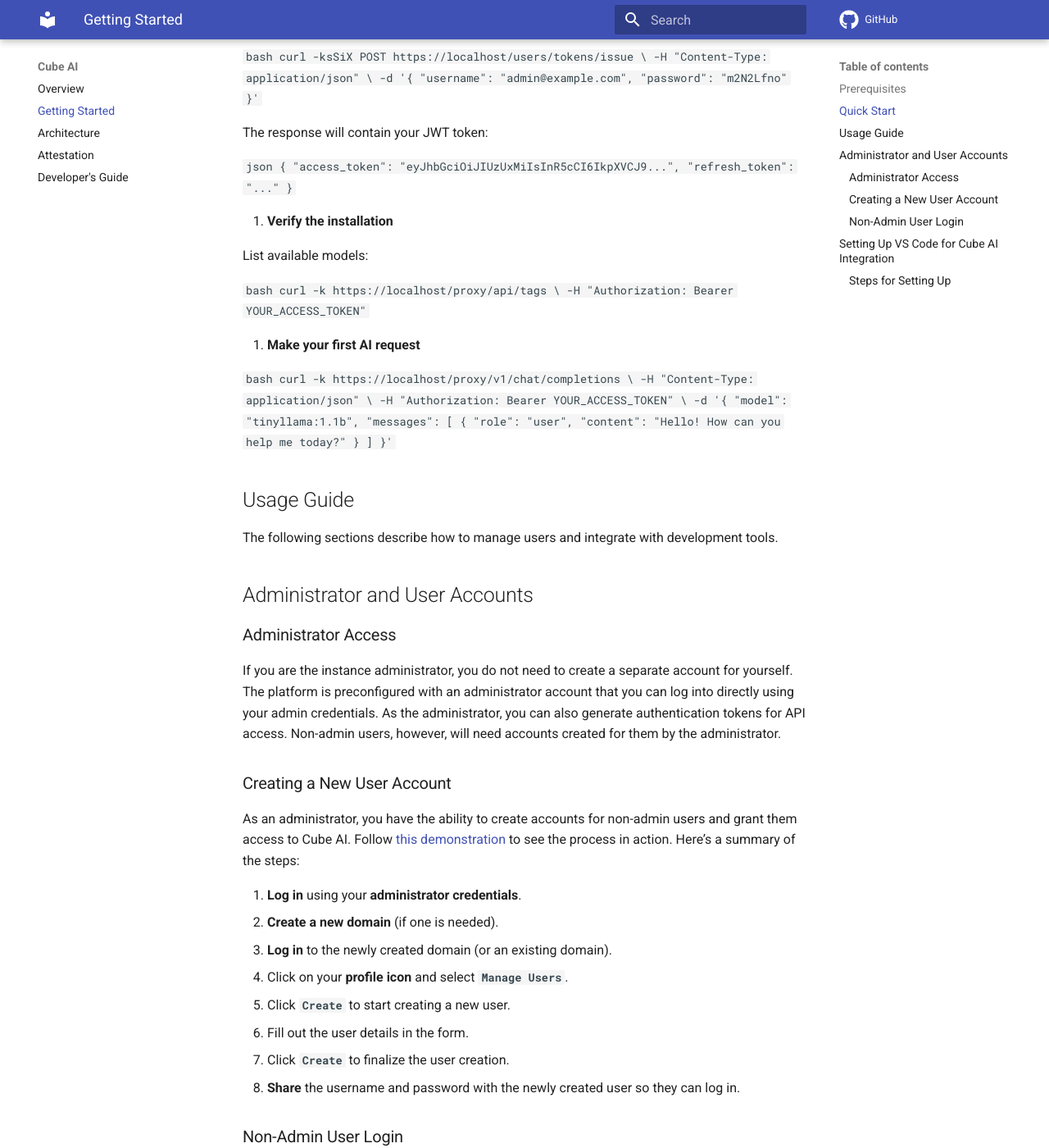
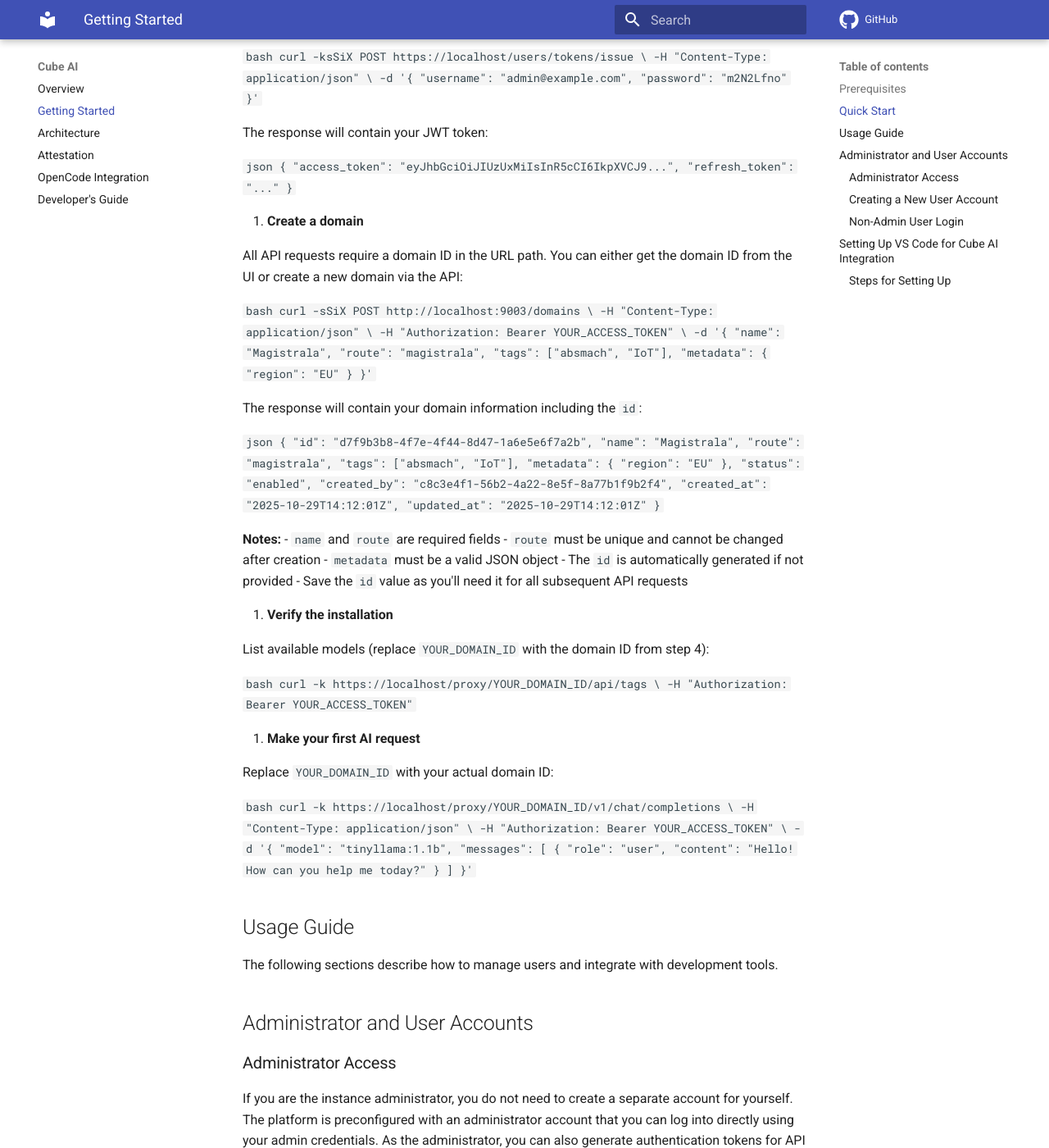
Before and after one commit to ultravioletrs/cube-docs, an MkDocs documentation site: the page built from docs/getting-started.md, in a window 1280 px wide and 1400 px high, scrolled down 784 px. Shown: the whole window at 82% size. Built offline with MkDocs 1.6.1 and Material for MkDocs 9.7.7, drawn with Linux system fonts in a browser that asks for light colours; comment, search, counter and statistics services are not loaded; some of the changed text lies outside the part shown.

Commit message:
NOISSUE - Add OpenCode integration guide and update getting started documentation (#23)
* Add OpenCode integration guide and update getting started documentation

- Introduced a new guide for configuring OpenCode with Cube AI.
- Added instructions for creating a domain and verifying installation.
- Updated API request examples to include domain ID.
- Included new images for OpenCode examples and models in documentation.

Signed-off-by: Sammy Oina <sammyoina@gmail.com>

* docs: Renumber steps in getting started and opencode guides, and add a recommended model.

Signed-off-by: Sammy Oina <sammyoina@gmail.com>

---------

Signed-off-by: Sammy Oina <sammyoina@gmail.com>

````diff
--- a/docs/getting-started.md
+++ b/docs/getting-started.md
@@ -56,19 +56,64 @@
    }
    ```
 
-5. **Verify the installation**
+5. **Create a domain**
 
-   List available models:
+   All API requests require a domain ID in the URL path. You can either get the domain ID from the UI or create a new domain via the API:
 
    ```bash
-   curl -k https://localhost/proxy/api/tags \
+   curl -sSiX POST http://localhost:9003/domains \
+     -H "Content-Type: application/json" \
+     -H "Authorization: Bearer YOUR_ACCESS_TOKEN" \
+     -d '{
+       "name": "Magistrala",
+       "route": "magistrala",
+       "tags": ["absmach", "IoT"],
+       "metadata": {
+         "region": "EU"
+       }
+     }'
+   ```
+
+   The response will contain your domain information including the `id`:
+
+   ```json
+   {
+     "id": "d7f9b3b8-4f7e-4f44-8d47-1a6e5e6f7a2b",
+     "name": "Magistrala",
+     "route": "magistrala",
+     "tags": ["absmach", "IoT"],
+     "metadata": {
+       "region": "EU"
+     },
+     "status": "enabled",
+     "created_by": "c8c3e4f1-56b2-4a22-8e5f-8a77b1f9b2f4",
+     "created_at": "2025-10-29T14:12:01Z",
+     "updated_at": "2025-10-29T14:12:01Z"
+   }
+   ```
+
+   **Notes:**
+   - `name` and `route` are required fields
+   - `route` must be unique and cannot be changed after creation
+   - `metadata` must be a valid JSON object
+   - The `id` is automatically generated if not provided
+   - Save the `id` value as you'll need it for all subsequent API requests
+
+6. **Verify the installation**
+
+   List available models (replace `YOUR_DOMAIN_ID` with the domain ID from step 4):
+
+   ```bash
+   curl -k https://localhost/proxy/YOUR_DOMAIN_ID/api/tags \
      -H "Authorization: Bearer YOUR_ACCESS_TOKEN"
    ```
 
-6. **Make your first AI request**
+7. **Make your first AI request**
+
+   Replace `YOUR_DOMAIN_ID` with your actual domain ID:
 
    ```bash
-   curl -k https://localhost/proxy/v1/chat/completions \
+   curl -k https://localhost/proxy/YOUR_DOMAIN_ID/v1/chat/completions \
      -H "Content-Type: application/json" \
      -H "Authorization: Bearer YOUR_ACCESS_TOKEN" \
      -d '{
@@ -157,21 +202,21 @@
     provider: ollama
     model: tinyllama:1.1b
     apiKey: <access_token>
-    apiBase: https://<your-cube-instance>/proxy
+    apiBase: https://<your-cube-instance>/proxy/<your-domain-id>
     requestOptions:
       verifySsl: false
   - name: Starcoder 2 3b
     provider: ollama
     model: starcoder2:7b
     apiKey: <access_token>
-    apiBase: https://<your-cube-instance>/proxy
+    apiBase: https://<your-cube-instance>/proxy/<your-domain-id>
     requestOptions:
       verifySsl: false
   - name: Nomic Embed Text
     provider: ollama
     model: nomic-embed-text
     apiKey: <access_token>
-    apiBase: https://<your-cube-instance>/proxy
+    apiBase: https://<your-cube-instance>/proxy/<your-domain-id>
     requestOptions:
       verifySsl: false
 context:
@@ -184,6 +229,6 @@
   - provider: codebase
 ```
 
-Update the `apiKey` with your `access token` and the `apiBase` with the URL of your Cube AI instance (if different from the default one). These values should reflect the actual deployment settings you're working with.
+Update the `apiKey` with your `access token`, the `apiBase` with the URL of your Cube AI instance, and replace `<your-domain-id>` with the domain ID from step 4. These values should reflect the actual deployment settings you're working with.
 
 For a more detailed explanation of how to connect to Cube AI with the continue extension, check out [this video demonstration](https://www.youtube.com/watch?v=BGpv_iTB2NE).
--- a/mkdocs.yml
+++ b/mkdocs.yml
@@ -21,4 +21,5 @@
   - Getting Started: getting-started.md
   - Architecture: architecture.md
   - Attestation: attestation.md
+  - OpenCode Integration: opencode.md
   - Developer's Guide: developer-guide.md
````
Also changed, not shown: docs/opencode.md (added, +148 -0 lines), docs/img/opencode-example.png (added), docs/img/opencode-models.png (added).
